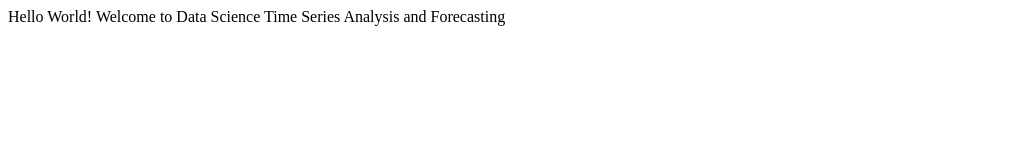
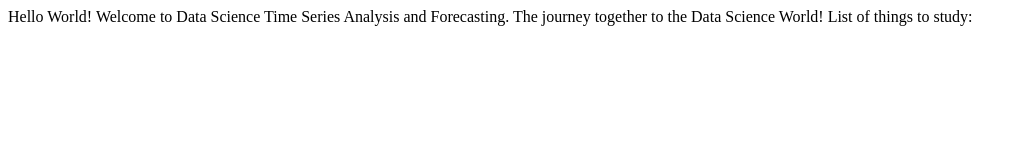
Before and after one commit to rmDL4SON/Time_Series, a plain HTML site: page index.html in a window 1280 px wide. Shown: the whole page, without its empty margins (0-1027 px from the left). Drawn offline with Linux system fonts and the light colour scheme.

Commit message:
adding index.html again

```diff
--- a/index.html
+++ b/index.html
@@ -4,6 +4,10 @@
 	<title>Time Series Analysis and Forecasting</title>
 </head>
 <body>
-	Hello World! Welcome to Data Science Time Series Analysis and Forecasting
+	Hello World! Welcome to Data Science Time Series Analysis and Forecasting.
+	The journey together to the Data Science World!
+	List of things to study:
+
+
 </body>
 </html>
```
